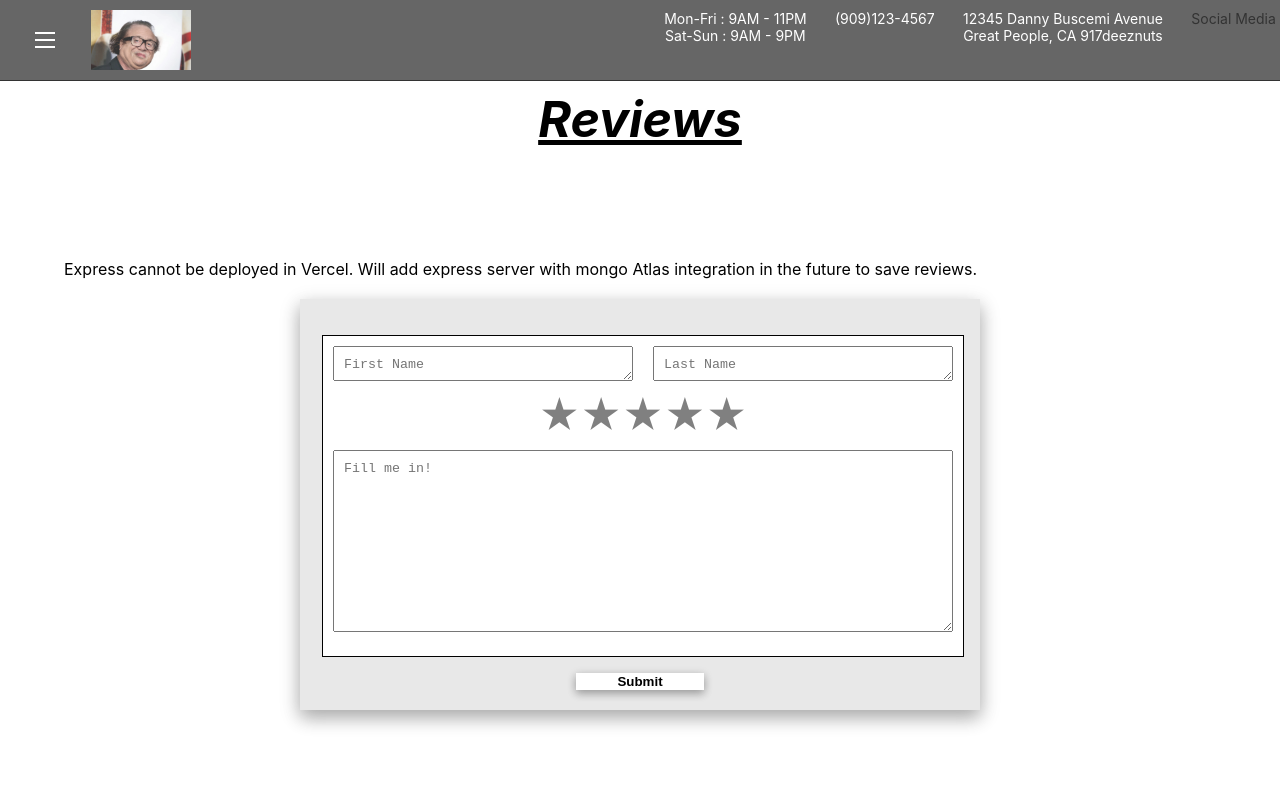
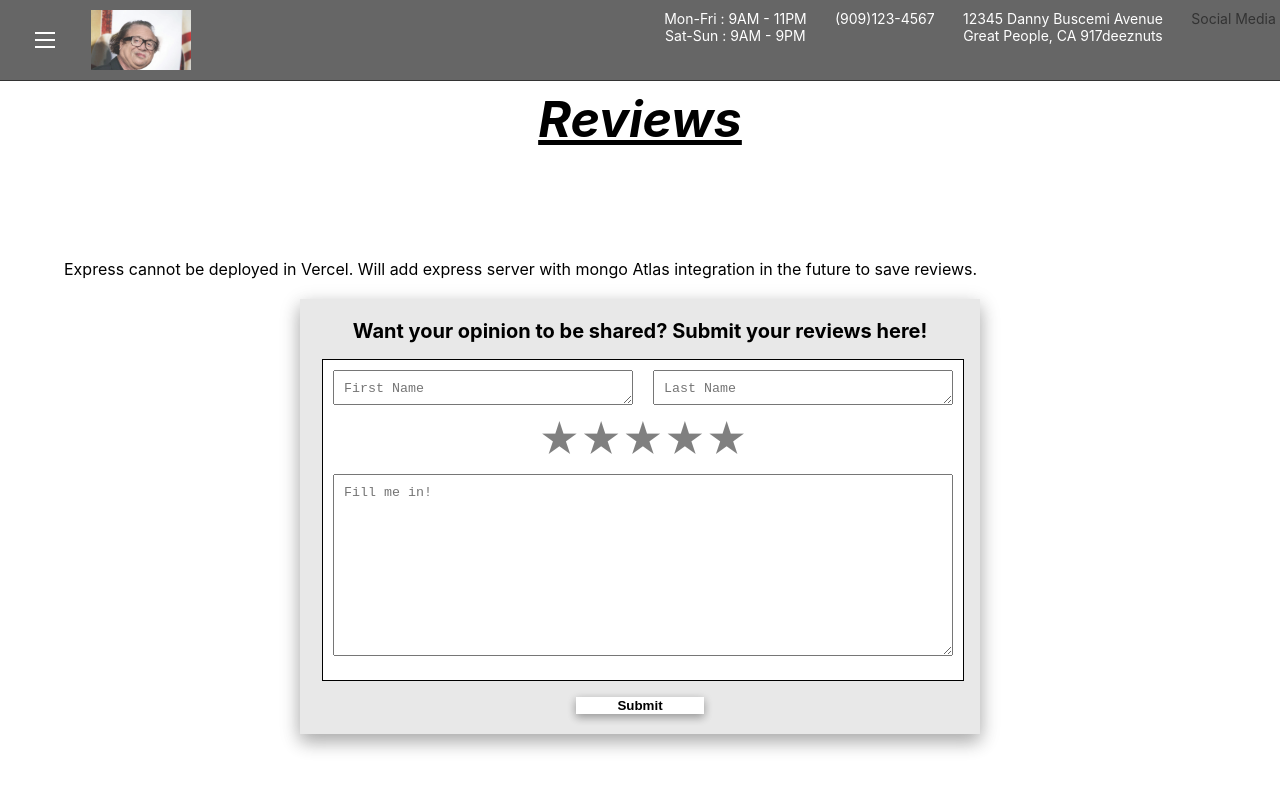
Before and after one commit to Adrian-Ligad/KBBQ-Site, a React (Create React App) app: page /reviews in a window 1280 px wide. Shown: the top 790 px of the page. Built offline with nearby package versions, Linux system fonts and the light colour scheme; what google-maps-react would draw is missing.

Commit message:
added title to reviews submission content

```diff
--- a/src/TestimonyPage/TestimonySubmission.js
+++ b/src/TestimonyPage/TestimonySubmission.js
@@ -13,6 +13,7 @@ export default function TestimonySubmission() {
     return(
         <TestiSubmission>
             <TestiSubmissionHeader>
+            Want your opinion to be shared? Submit your reviews here!
             </TestiSubmissionHeader>
             <TestiSubmissionContent>
                 <form style = {{width: "100%"}}>
```
